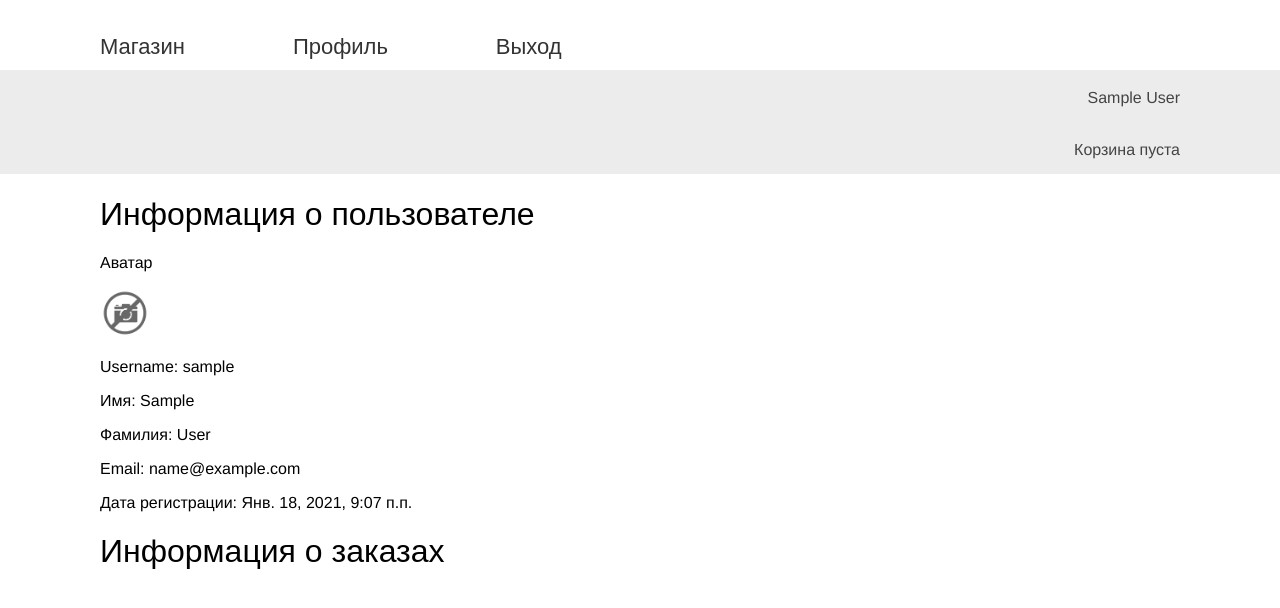
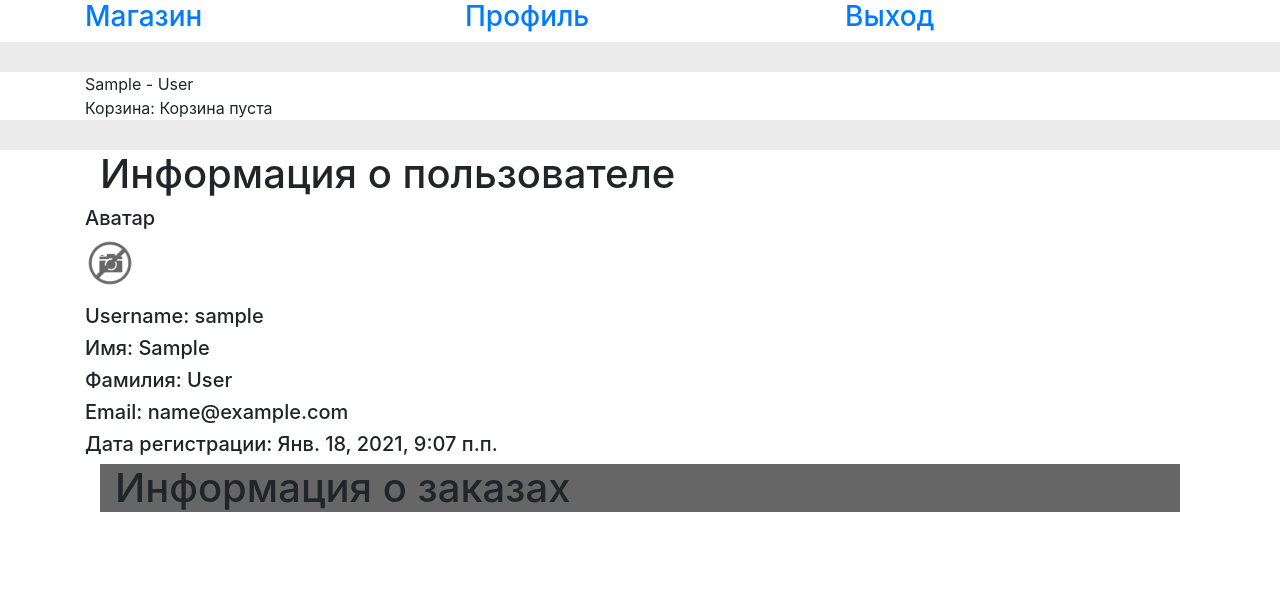
Before and after one commit to danik-tro/Django-dev-Shop, a Django app: page /users/profile/ in a window 1280 px wide. Shown: the top 608 px of the page. Run offline with Django 3.2, Linux system fonts and the light colour scheme; the visitor is signed in with stand-in values (Sample User, id 1); data that the repository does not hold is empty; some libraries are stand-ins or nearby versions.

Commit message:
Changed base.html

```diff
--- a/static/css/base.css
+++ b/static/css/base.css
@@ -2,6 +2,14 @@ body {
     margin:0;
     padding:0;
     font-family:helvetica, sans-serif;
+}
+
+#orders {
+    background-color: #666666;
+}
+
+#order_item {
+    background-color: #5993bb;
 }
 
 h1, h2, h3, h4, h5 , h6 {
--- a/templates/registration/profile.html
+++ b/templates/registration/profile.html
@@ -6,33 +6,67 @@
 
 
 {% block content %}
+    <div class="content">
     <h1>Информация о пользователе</h1>
-    <p>Аватар</p>
-    <p>
-        <img class='user_info' width="100px" height="100px" src="{% if user.image %}{{ user.image.url }} {% else %}{% static 'image/no_image.png' %}{% endif %}">
-    </p>
-    <p>Username: {{ user.username }}</p>
-    <p>Имя: {{ user.first_name }}</p>
-    <p>Фамилия: {{ user.last_name }}</p>
-    <p>Email: {{ user.email }}</p>
-    <p>Дата регистрации: {{ user.date_joined }}</p>
+        <div class="row">
+             <h5>Аватар</h5>
+        </div>
+        <div class="row">
+            <p>
+                <img class='user_info' width="100px" height="100px" src="{% if user.image %}{{ user.image.url }} {% else %}{% static 'image/no_image.png' %}{% endif %}">
+            </p>
+        </div>
+
+        <div class="row">
+            <h5>Username: {{ user.username }}</h5>
+        </div>
+
+        <div class="row">
+            <h5>Имя: {{ user.first_name }}</h5>
+        </div>
+
+        <div class="row">
+            <h5>Фамилия: {{ user.last_name }}</h5>
+        </div>
+
+        <div class="row">
+            <h5>Email: {{ user.email }}</h5>
+        </div>
+
+        <div class="row">
+            <h5>Дата регистрации: {{ user.date_joined }}</h5>
+        </div>
+
+
+
+
+    </div>
+
+    <div class="container" id="orders">
     <h1>Информация о заказах</h1>
-    <div>
+
         {% for order in orders %}
-            <p>Дата заказа: {{ order.0.order.created }}</p>
-            <p>Имя: {{ order.0.order.first_name }}</p>
-            <p>Фамилия: {{ order.0.order.last_name }}</p>
-            <ul> <h2>Заказ</h2>
+            <div class="row">
+                <h2>Дата заказа: {{ order.0.order.created }}</h2>
+                <div class="col">
+                    <p> {{ order.0.order.first_name }}</p>
+                    <p> {{ order.0.order.last_name }}</p>
+                </div>
+
+            </div>
+
+            <ol id="order_item" class="container"> <h2>Заказ</h2>
 
                 {% for order_item in order.1 %}
-                    <li>
-                        <p>Продукт: {{ order_item.product }}</p>
-                        <p>Цена: {{ order_item.price }}</p>
-                        <p>Количество: {{ order_item.quantity }}</p>
-                    </li>
+                    <li><ul>
+                        <li>Продукт: {{ order_item.product }}</li>
+                        <li>Цена: {{ order_item.price }}</li>
+                        <li>Количество: {{ order_item.quantity }}</li>
+                    </ul></li>
+
                 {% endfor %}
 
-            </ul>
+            </ol>
         {% endfor %}
 
     </div>
--- a/templates/shop/base.html
+++ b/templates/shop/base.html
@@ -1,54 +1,74 @@
 {% load static %}
+{% load bootstrap4 %}
+
 <!doctype html>
 <html lang="en">
   <head>
-    <meta charset="UTF-8">
-    <meta name="viewport"
-          content="width=device-width, user-scalable=no, initial-scale=1.0, maximum-scale=1.0, minimum-scale=1.0">
-    <meta http-equiv="X-UA-Compatible" content="ie=edge">
-    <link href="{% static "css/base.css" %}" rel="stylesheet">
+    <!-- Required meta tags -->
+    <meta charset="utf-8">
+    <meta name="viewport" content="width=device-width, initial-scale=1, shrink-to-fit=no">
     <title>{% block title %}Магазин{% endblock %}</title>
-
+    <link rel="stylesheet" href="{% static 'css/base.css' %}">
+    <!-- Bootstrap CSS -->
+    <link rel="stylesheet" href="https://maxcdn.bootstrapcdn.com/bootstrap/4.0.0/css/bootstrap.min.css" integrity="sha384-Gn5384xqQ1aoWXA+058RXPxPg6fy4IWvTNh0E263XmFcJlSAwiGgFAW/dAiS6JXm" crossorigin="anonymous">
   </head>
   <body>
-    <div id="header">
-        <h1><a href="/" class="logo">Магазин</a></h1>
+    <div class="container">
+        <div class="row">
+            <div class="col-sm"><h3><a href="/" class="logo">Магазин</a></h3></div>
             {% if user.is_authenticated  %}
-                <h1><a href="{% url 'users:profile' %}" class="logo">Профиль</a></h1>
-                <h1><a href="{% url 'users:logout' %}" class="logo">Выход</a></h1>
+                    <div class="col-sm"><h3><a href="{% url 'users:profile' %}" class="logo">Профиль</a></h3></div>
+                    <div class="col-sm"><h3><a href="{% url 'users:logout' %}" class="logo">Выход</a></h3></div>
                 {% else %}
-                <h1><a href=" {% url 'users:register' %}" class="logo">Регистрация</a></h1>
-                <h1><a href="{% url 'users:login' %}" class="logo">Вход</a></h1>
-            {% endif %}
-
-    </div>
-        <div id="subheader">
-        <div class="cart">
-            {% if user.is_authenticated  %}
-                {{ user.first_name }} {{ user.last_name }}
-            {% else %}
-                Anonymous
+                    <div class="col-sm"><h3><a href=" {% url 'users:register' %}" class="logo">Регистрация</a></h3></div>
+                    <div class="col-sm"><h3><a href="{% url 'users:login' %}" class="logo">Вход</a></h3></div>
             {% endif %}
         </div>
     </div>
+
     <div id="subheader">
-        <div class="cart">
+
+    </div>
+
+        <div class="container">
+        <div class='row align-items-end'>
+
+            {% if user.is_authenticated  %}
+                <div class="col align-self-end">{{ user.first_name }} - {{ user.last_name }}</div>
+            {% else %}
+                <div class="col align-self-end">Anonymous</div>
+            {% endif %}
+        </div>
+
+        <div class="row align-items-end">
+            <div class="col align-self-end" id="cart">Корзина:
                 {% with total_items=cart|length %}
                     {% if cart|length > 0 %}
-                    Корзина:
+
                         <a href="{% url "cart:cart_detail" %}">
                             {{ total_items }} item{{ total_items|pluralize }},
                             ${{ cart.get_total_price }}
                         </a>
+
                     {% else %}
                         Корзина пуста
                     {% endif %}
                 {% endwith %}
             </div>
         </div>
+
+    </div>
+    <div id="subheader">
+
+    </div>
     <div id="content">
         {% block content %}
         {% endblock %}
     </div>
+    <!-- Optional JavaScript -->
+    <!-- jQuery first, then Popper.js, then Bootstrap JS -->
+    <script src="https://code.jquery.com/jquery-3.2.1.slim.min.js" integrity="sha384-KJ3o2DKtIkvYIK3UENzmM7KCkRr/rE9/Qpg6aAZGJwFDMVNA/GpGFF93hXpG5KkN" crossorigin="anonymous"></script>
+    <script src="https://cdnjs.cloudflare.com/ajax/libs/popper.js/1.12.9/umd/popper.min.js" integrity="sha384-ApNbgh9B+Y1QKtv3Rn7W3mgPxhU9K/ScQsAP7hUibX39j7fakFPskvXusvfa0b4Q" crossorigin="anonymous"></script>
+    <script src="https://maxcdn.bootstrapcdn.com/bootstrap/4.0.0/js/bootstrap.min.js" integrity="sha384-JZR6Spejh4U02d8jOt6vLEHfe/JQGiRRSQQxSfFWpi1MquVdAyjUar5+76PVCmYl" crossorigin="anonymous"></script>
   </body>
 </html>
```
Lines whose indentation alone changed are shown as unchanged.
